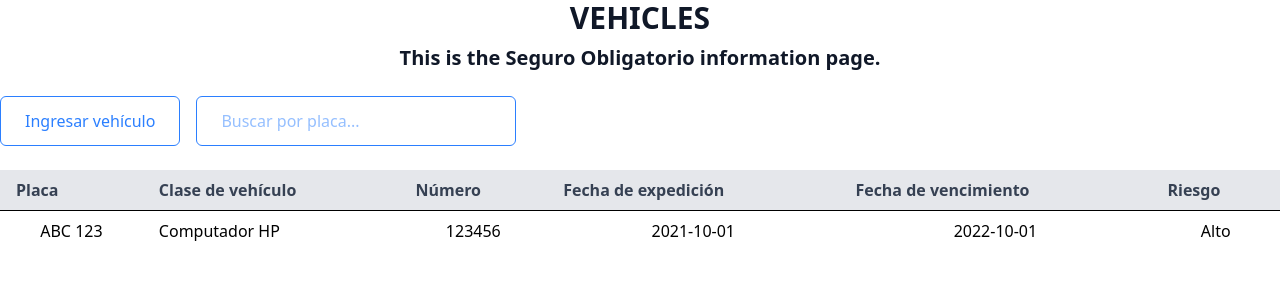
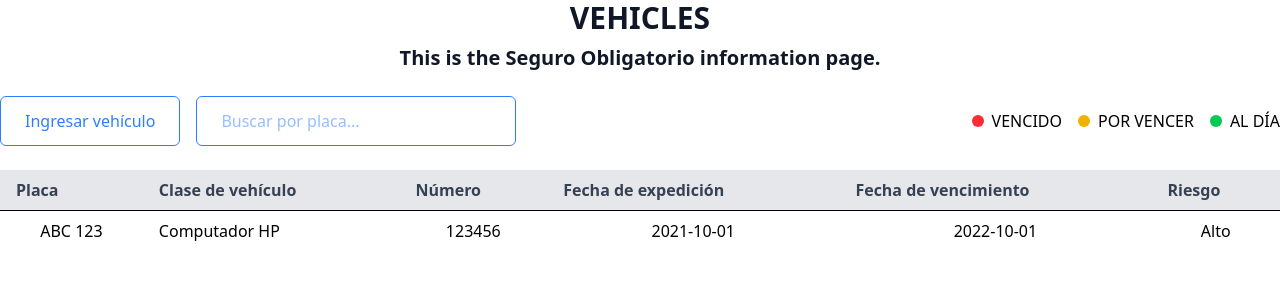
Before and after one commit to Davidddd222/YunexReact, a React (Vite) app in the folder frontend/: page /seguro-obligatorio in a window 1280 px wide. Shown: the top 300 px of the page. Built offline with nearby package versions, Linux system fonts and the light colour scheme; no server answers.

Commit message:
Avance de estaRiesgo

```diff
--- /dev/null
+++ b/frontend/src/components/ui/estadoRiesgo.tsx
@@ -0,0 +1,31 @@
+// C:\YunexReact\frontend\src\components\ui\estadoRiesgo.tsx
+import React from 'react';
+
+interface EstadoRiesgoProps {
+  estado: 'VENCIDO' | 'POR VENCER' | 'AL DÍA';
+}
+
+const EstadoRiesgo: React.FC<EstadoRiesgoProps> = ({ estado }) => {
+  // Determinamos el color según el estado
+  const getColor = (estado: string) => {
+    switch (estado) {
+      case 'VENCIDO':
+        return 'bg-red-500';
+      case 'POR VENCER':
+        return 'bg-yellow-500';
+      case 'AL DÍA':
+        return 'bg-green-500';
+      default:
+        return '';
+    }
+  };
+
+  return (
+    <div className="flex items-center">
+      <div className={`w-3 h-3 ${getColor(estado)} rounded-full mr-2`}></div>
+      <span>{estado}</span>
+    </div>
+  );
+};
+
+export default EstadoRiesgo;
--- a/frontend/src/pages/Vehiculos/components/PolizaRiesgo.tsx
+++ b/frontend/src/pages/Vehiculos/components/PolizaRiesgo.tsx
@@ -2,6 +2,7 @@ import React, { useState } from 'react';
 import Search from '@/components/ui/search';
 import { Sheet, SheetContent,SheetDescription, SheetTitle, SheetTrigger } from '@/components/ui/sheet';
 import EmpezarForm from '@/pages/Laboratorio/components/EmpezarForm';
+import EstadoRiesgo from '@/components/ui/estadoRiesgo';
 
 const PolizaRiesgo: React.FC = () => {
         const [reparacionesData] = useState([
@@ -35,6 +36,11 @@ const [filteredDocumentos, setFilteredDocumentos] = useState(reparacionesData);
             setFilteredData={setFilteredDocumentos}
             />
         </div>
+        <div className="flex space-x-4">
+            <EstadoRiesgo estado="VENCIDO" />
+            <EstadoRiesgo estado="POR VENCER" />
+            <EstadoRiesgo estado="AL DÍA" />
+          </div>
        </div>
        <div className="overflow-x-auto mt-6">
         <table className="min-w-full table-auto border-collapse">
--- a/frontend/src/pages/Vehiculos/components/RevisionPluma.tsx
+++ b/frontend/src/pages/Vehiculos/components/RevisionPluma.tsx
@@ -2,6 +2,7 @@ import React, { useState } from 'react';
 import Search from '@/components/ui/search';
 import { Sheet, SheetContent,SheetDescription, SheetTitle, SheetTrigger } from '@/components/ui/sheet';
 import EmpezarForm from '@/pages/Laboratorio/components/EmpezarForm';
+import EstadoRiesgo from '@/components/ui/estadoRiesgo';
 
 const RevisionPluma: React.FC = () => {
 
@@ -32,10 +33,15 @@ const [filteredDocumentos, setFilteredDocumentos] = useState(reparacionesData);
 
            <div className="flex-1 ">
            <Search
-  data={reparacionesData}
-  setFilteredData={setFilteredDocumentos}
-/>
+            data={reparacionesData}
+            setFilteredData={setFilteredDocumentos}
+            />
         </div>
+        <div className="flex space-x-4">
+            <EstadoRiesgo estado="VENCIDO" />
+            <EstadoRiesgo estado="POR VENCER" />
+            <EstadoRiesgo estado="AL DÍA" />
+          </div>
        </div>
        <div className="overflow-x-auto mt-6">
         <table className="min-w-full table-auto border-collapse">
--- a/frontend/src/pages/Vehiculos/components/RevisionTecno.tsx
+++ b/frontend/src/pages/Vehiculos/components/RevisionTecno.tsx
@@ -2,6 +2,7 @@ import React, { useState } from 'react';
 import Search from '@/components/ui/search';
 import { Sheet, SheetContent,SheetDescription, SheetTitle, SheetTrigger } from '@/components/ui/sheet';
 import EmpezarForm from '@/pages/Laboratorio/components/EmpezarForm';
+import EstadoRiesgo from '@/components/ui/estadoRiesgo';
 
 const RevisionTecno: React.FC = () => {
     const [reparacionesData] = useState([
@@ -35,6 +36,11 @@ const [filteredDocumentos, setFilteredDocumentos] = useState(reparacionesData);
             setFilteredData={setFilteredDocumentos}
           />
         </div>
+        <div className="flex space-x-4">
+            <EstadoRiesgo estado="VENCIDO" />
+            <EstadoRiesgo estado="POR VENCER" />
+            <EstadoRiesgo estado="AL DÍA" />
+          </div>
        </div>
        <div className="overflow-x-auto mt-6">
         <table className="min-w-full table-auto border-collapse">
--- a/frontend/src/pages/Vehiculos/components/SeguroObligatorio.tsx
+++ b/frontend/src/pages/Vehiculos/components/SeguroObligatorio.tsx
@@ -2,6 +2,7 @@ import React, { useState } from 'react';
 import Search from '@/components/ui/search';
 import { Sheet, SheetContent,SheetDescription, SheetTitle, SheetTrigger } from '@/components/ui/sheet';
 import EmpezarForm from '@/pages/Laboratorio/components/EmpezarForm';
+import EstadoRiesgo from '@/components/ui/estadoRiesgo';
 
 const SeguroObligatorio: React.FC = () => {
     const [reparacionesData] = useState([
@@ -31,11 +32,16 @@ const [filteredDocumentos, setFilteredDocumentos] = useState(reparacionesData);
 
            <div className="flex-1 ">
            <Search
-  data={reparacionesData}
-  setFilteredData={setFilteredDocumentos}
-/>
+            data={reparacionesData}
+            setFilteredData={setFilteredDocumentos}
+          />
+          </div>
+          <div className="flex space-x-4">
+            <EstadoRiesgo estado="VENCIDO" />
+            <EstadoRiesgo estado="POR VENCER" />
+            <EstadoRiesgo estado="AL DÍA" />
+          </div>
 
-        </div>
        </div>
        <div className="overflow-x-auto mt-6">
         <table className="min-w-full table-auto border-collapse">
--- a/frontend/src/pages/Vehiculos/components/Soat.tsx
+++ b/frontend/src/pages/Vehiculos/components/Soat.tsx
@@ -8,6 +8,7 @@ import {
 } from "@/components/ui/sheet";
 import EmpezarForm from '@/pages/Laboratorio/components/EmpezarForm';
 import Search from '@/components/ui/search';
+import EstadoRiesgo from '@/components/ui/estadoRiesgo';
 
 const Soat: React.FC = () => {
   const [reparacionesData] = useState([
@@ -45,6 +46,11 @@ const Soat: React.FC = () => {
         setFilteredData={setFilteredDocumentos}
         />
         </div>
+        <div className="flex space-x-4">
+            <EstadoRiesgo estado="VENCIDO" />
+            <EstadoRiesgo estado="POR VENCER" />
+            <EstadoRiesgo estado="AL DÍA" />
+          </div>
       </div>
 
       <div className="overflow-x-auto mt-6">
```
